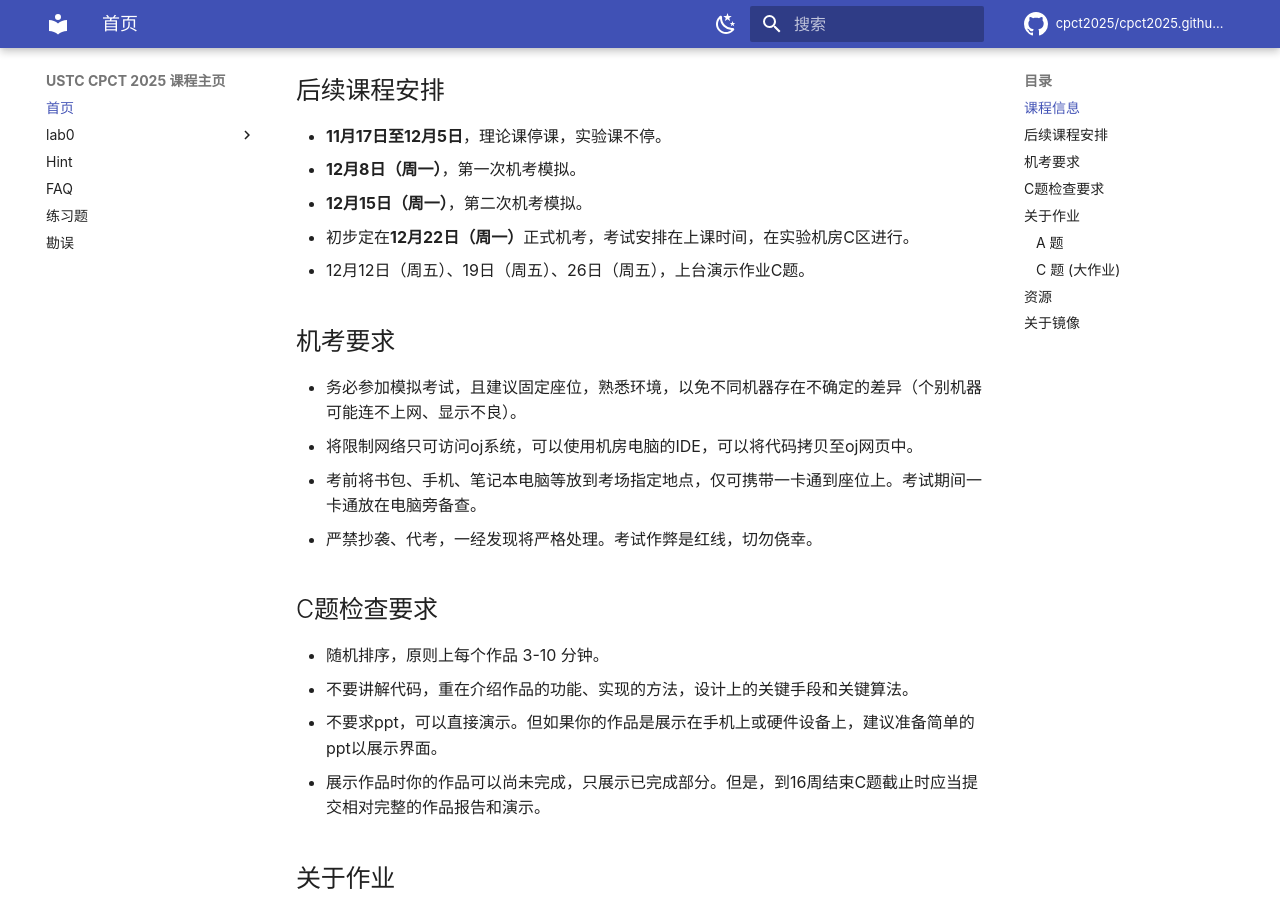
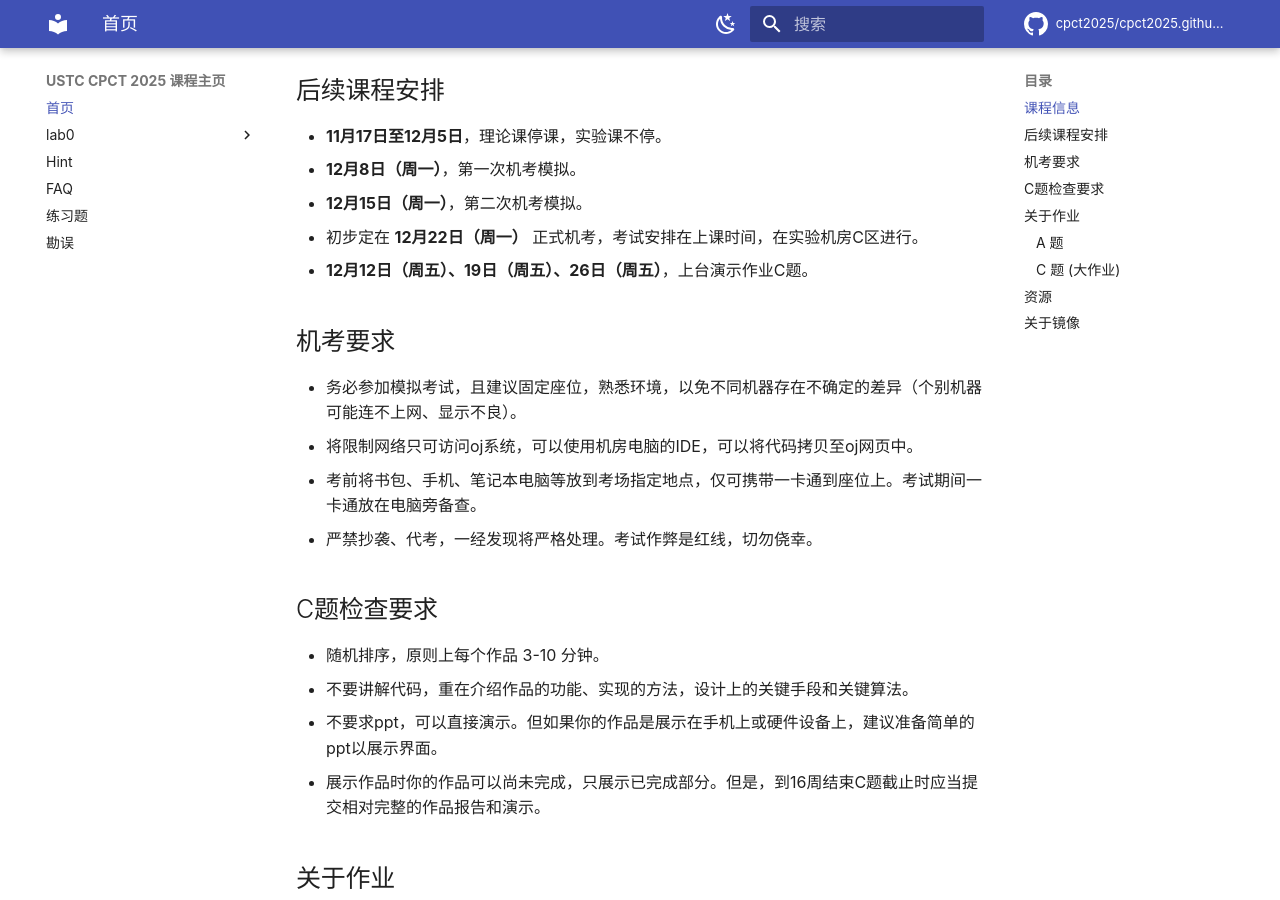
Before and after one commit to cpct2025/cpct2025.github.io, an MkDocs documentation site: the page built from docs/README.md, in a window 1280 px wide and 900 px high, scrolled down 417 px. Built offline with MkDocs 1.6.1 and Material for MkDocs 9.7.7, drawn with Linux system fonts in a browser that asks for light colours; comment, search, counter and statistics services are not loaded.

```diff
--- a/docs/README.md
+++ b/docs/README.md
@@ -14,8 +14,8 @@
 - **11月17日至12月5日**，理论课停课，实验课不停。
 - **12月8日（周一）**，第一次机考模拟。
 - **12月15日（周一）**，第二次机考模拟。
-- 初步定在**12月22日（周一）**正式机考，考试安排在上课时间，在实验机房C区进行。
-- 12月12日（周五）、19日（周五）、26日（周五），上台演示作业C题。
+- 初步定在 **12月22日（周一）** 正式机考，考试安排在上课时间，在实验机房C区进行。
+- **12月12日（周五）、19日（周五）、26日（周五）**，上台演示作业C题。
 
 ## 机考要求
 - 务必参加模拟考试，且建议固定座位，熟悉环境，以免不同机器存在不确定的差异（个别机器可能连不上网、显示不良）。
```
